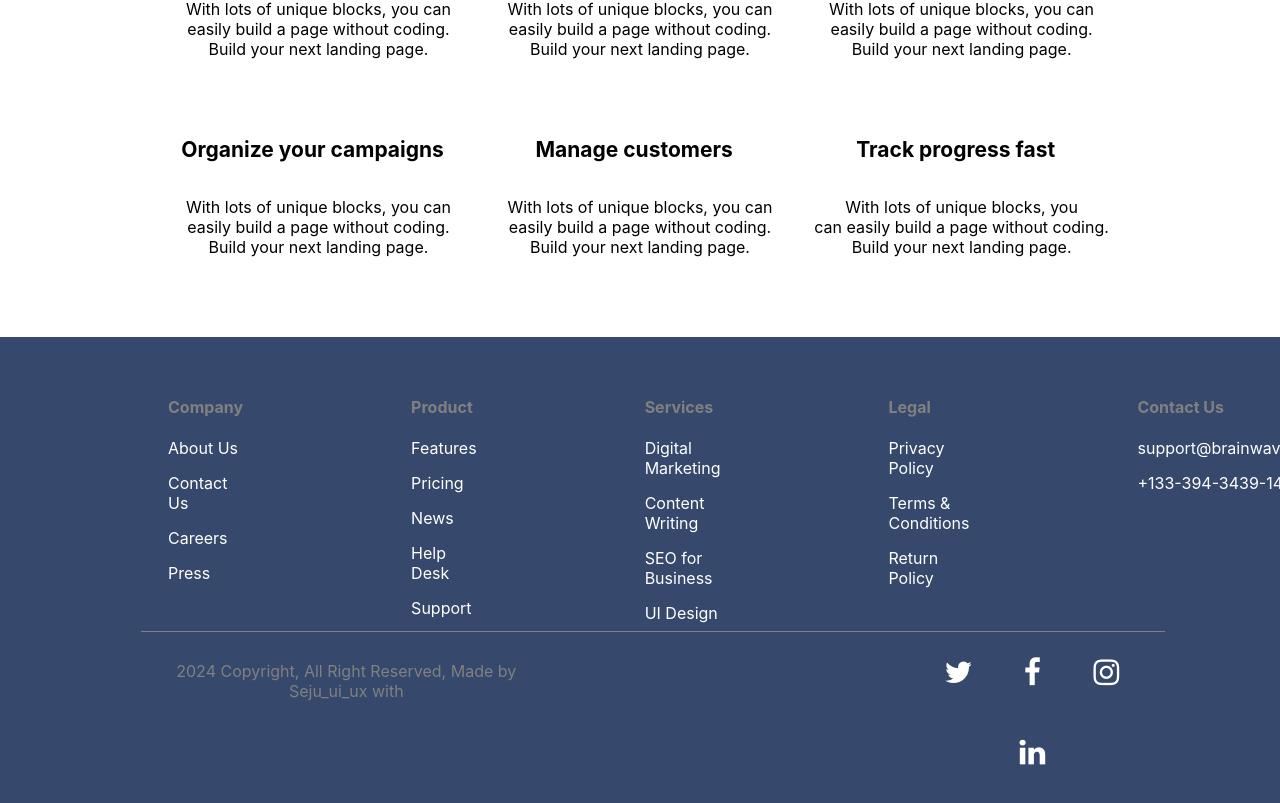
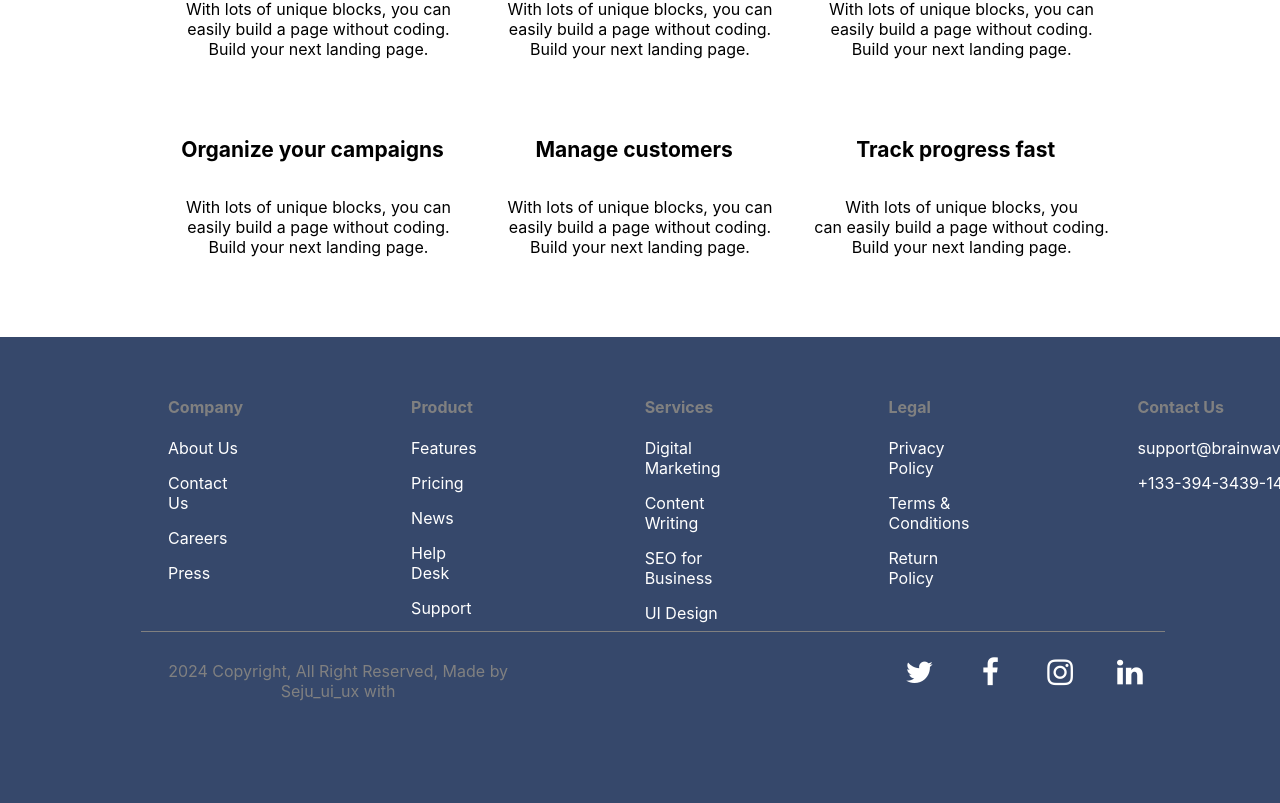
Before and after one commit to KHO11/brainwave, a React (Create React App) app: page / in a window 1280 px wide. Shown: the part 1281-2084 px from the top of the page. Built offline with nearby package versions, Linux system fonts and the light colour scheme.

Commit message:
another commit

```diff
--- a/src/App.js
+++ b/src/App.js
@@ -136,12 +136,10 @@ function App() {
 
         <div className='separator'>
           <p>2024 Copyright, All Right Reserved, Made by Seju_ui_ux with</p>
-          <div className='socialMediaIcons'>
-            <a class="fa fa-twitter"></a>
-            <a class="fa fa-facebook"></a>
-            <a class="fa fa-instagram"></a>
-            <a class="fa fa-linkedin"></a>
-          </div>
+          <a class="fa fa-twitter"></a>
+          <a class="fa fa-facebook"></a>
+          <a class="fa fa-instagram"></a>
+          <a class="fa fa-linkedin"></a>
         </div>
       </div>
     </div>
```
